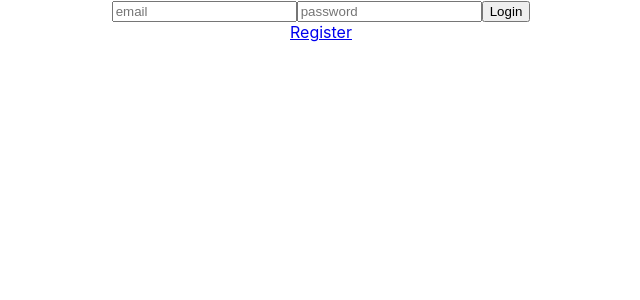
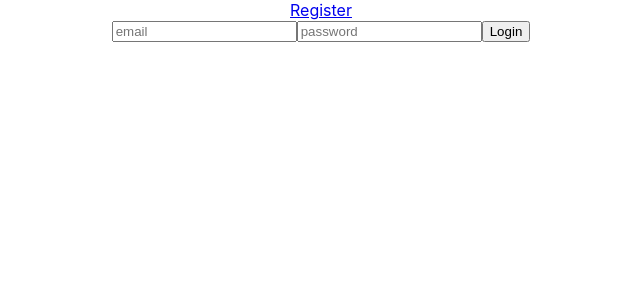
Before and after one commit to MahdiurRahman/TTP-FS, a React (Create React App) app in the folder frontend/: page / in a window 1280 px wide. Shown: the top 300 px of the page, without its empty margins (319-959 px from the left). Built offline with nearby package versions, Linux system fonts and the light colour scheme.

Commit message:
minor changes

```diff
--- a/frontend/src/components/Login.js
+++ b/frontend/src/components/Login.js
@@ -33,12 +33,12 @@ class Login extends Component {
     render() {
         return (
             <div>
+                <Link to="/register">Register</Link>
                 <form onSubmit={this.onSubmitHandler}>
                     <input name="email" type="text" placeholder="email" onChange={this.onChangeHandler} />
                     <input name="password" type="password" placeholder="password" onChange={this.onChangeHandler} />
                     <button type="submit">Login</button>
                 </form>
-                <Link to="/register">Register</Link>
             </div>
         )
     }
--- a/frontend/src/components/Portfolio.js
+++ b/frontend/src/components/Portfolio.js
@@ -59,6 +59,7 @@ class Portfolio extends Component {
                     <div>
                         <Link to="/"><button>Portfolio</button></Link>
                         <Link to="/transactions"><button>Transactions</button></Link>
+                        <Link to="/"><button onClick={() => window.location.reload()}>Logout</button></Link>
                     </div>
                 </div>
                 <PurchaseShares computePortfolioValue={this.computePortfolioValue} />
```
